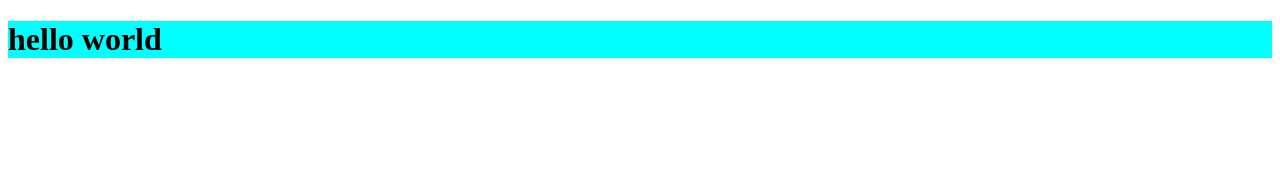
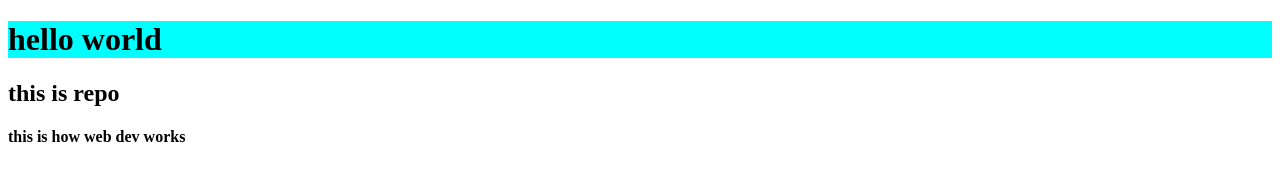
Before and after one commit to BakirAliSoomro/git-demo, a plain HTML site: page index.html in a window 1280 px wide. Drawn offline with Linux system fonts and the light colour scheme.

Commit message:
some changes

```diff
--- a/index.html
+++ b/index.html
@@ -8,6 +8,8 @@
 </head>
 <body>
     <h1>hello world</h1>
+    <h2>this is repo</h2>
+    <h4>this is how web dev works</h4>
     <script src="script.js"></script>
 </body>
 </html>
```
